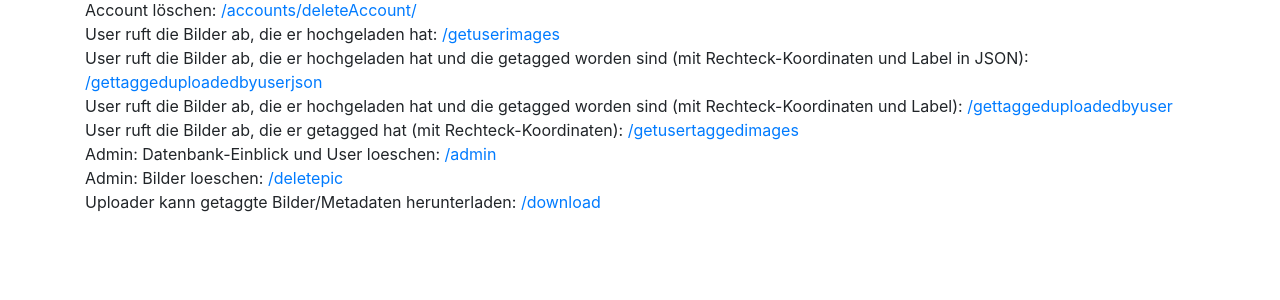
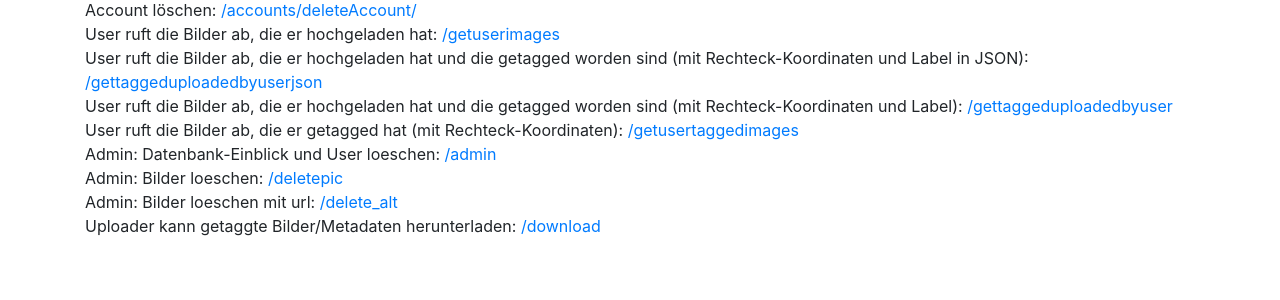
Before and after one commit to fck-old/BAT, a Django app: page /help in a window 1280 px wide. Shown: the part 338-638 px from the top of the page. Run offline with Django 3.2, Linux system fonts and the light colour scheme; some web fonts are replaced.

Commit message:
mit zusaetzlicher Variante ueber url zum Bilder loeschen

```diff
--- a/batproject/batapp/urls.py
+++ b/batproject/batapp/urls.py
@@ -18,5 +18,6 @@ urlpatterns = [
     path('tag', views.tag, name='tag'),
     path('getall', views.get_all_images, name='getall'),
     path('deletepic', views.delete_picture, name='deletepic'),
-    path('download', views.test_creating_metafile, name='download')
+    path('download', views.test_creating_metafile, name='download'),
+    path('delete_alt', views.delete_picture_alt, name='delete_alt')
 ]
--- a/batproject/batapp/views.py
+++ b/batproject/batapp/views.py
@@ -256,6 +256,8 @@ def delete_picture(request):
             pic_id = form.cleaned_data['pic_id']
             p = Picture.objects.get(id=pic_id)
             print(p.picture_path_file.name)
+            print(p.picture_path_file.url)
+            print(p.picture_path_file.path)
             default_storage.delete(p.picture_path_file.name)
             p.delete()
             return HttpResponse('Delete successful')
@@ -305,3 +307,19 @@ def test_creating_metafile2(request):
         meta_f.metadata_file.save(meta_name, ContentFile(meta_data))
         pic_list.append((p.picture_path_file.url, meta_f.metadata_file.url))
     return render(request, 'download.html', {'pic_list': pic_list})
+
+@login_required()
+def delete_picture_alt(request):
+    if not request.user.is_superuser:
+        return HttpResponse("Access denied. No Admin rights.")
+    if request.method == 'POST':
+        form = PictureDeleteForm(request.POST)
+        if form.is_valid():
+            pic_id = form.cleaned_data['pic_id']
+            p = Picture.objects.get(id=pic_id)
+            default_storage.delete(p.picture_path_file.url)
+            p.delete()
+            return HttpResponse('Delete successful')
+
+    form = PictureDeleteForm()
+    return render(request, 'deletepic.html', {'form': form})
--- a/batproject/templates/functionality.html
+++ b/batproject/templates/functionality.html
@@ -19,6 +19,7 @@
             <!-- <div>User taggt Bilder, AJAX Post Request: <a href= "{% url 'tag' %}"> {% url 'tag' %} </a> </div>-->
             <div>Admin: Datenbank-Einblick und User loeschen: <a href="/admin">/admin</a></div>
             <div>Admin: Bilder loeschen: <a href="{% url 'deletepic' %}">{% url 'deletepic' %}</a></div>
+            <div>Admin: Bilder loeschen mit url: <a href="{% url 'delete_alt' %}">{% url 'delete_alt' %}</a></div>
             <div>Uploader kann getaggte Bilder/Metadaten herunterladen: <a href= "{% url 'download' %}"> {% url 'download' %} </a> </div>
 
     {% endblock %}
```
